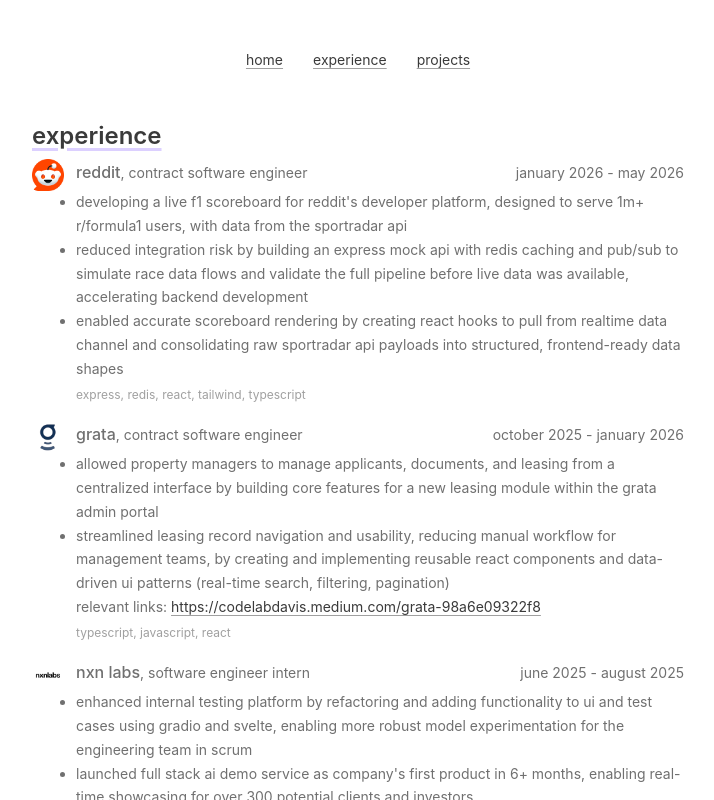
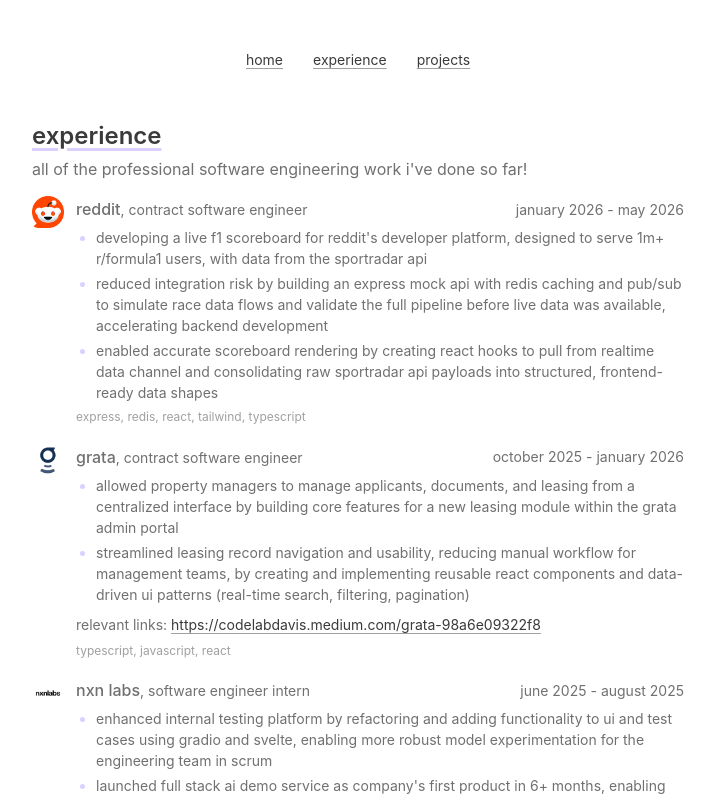
Before and after one commit to jame824/portfolio, a React (Vite) app: page /experience in a window 1280 px wide. Shown: the top 800 px of the page, without its empty margins (282-996 px from the left). Built offline with nearby package versions, Linux system fonts and the light colour scheme.

Commit message:
feat: completed projects page

```diff
--- a/src/components/ExperienceItem.jsx
+++ b/src/components/ExperienceItem.jsx
@@ -20,13 +20,13 @@
           </div>
           {isExperience ? (
             <div className={styles.summary}>
-              <ul>
+              <ul className={styles.bullets}>
                 {bullets.map((b) => (
                   <li key={b}>{b.toLowerCase()}</li>
                 ))}
               </ul>
               {link && (
-                <p>
+                <p className={styles.link}>
                   relevant links:{' '}
                   <a href={link} target="_blank" rel="noopener noreferrer">
                     {link}
--- a/src/components/ExperienceItem.module.css
+++ b/src/components/ExperienceItem.module.css
@@ -44,6 +44,29 @@
   margin-top: 4px;
 }
 
+.bullets {
+  margin-top: 4px;
+  padding-left: 20px;
+  list-style-type: disc;
+}
+
+.bullets li {
+  font-size: var(--font-size-s);
+  color: var(--text-secondary);
+  margin-top: 4px;
+  line-height: 1.5;
+}
+
+.bullets li::marker {
+  color: var(--underline);
+}
+
+.link {
+  margin-top: 8px;
+  font-size: var(--font-size-s);
+  color: var(--text-secondary);
+}
+
 .tech {
   font-size: var(--font-size-xs);
   color: var(--text-muted);
--- a/src/components/ProjectItem.jsx
+++ b/src/components/ProjectItem.jsx
@@ -1,6 +1,9 @@
 import styles from './ProjectItem.module.css';
 
-const ProjectItem = ({ project: { name, summary, tech, link, picture } }) => {
+const ProjectItem = ({
+  project: { name, summary, tech, link, picture, bullets },
+  isProject = false,
+}) => {
   return (
     <div className={styles.item}>
       <img className={styles.image} src={picture} alt={name} />
@@ -13,7 +16,25 @@
         >
           {name.toLowerCase()}
         </a>
-        <p className={styles.summary}>{summary.toLowerCase()}</p>
+        {isProject ? (
+          <div className={styles.summary}>
+            <ul className={styles.bullets}>
+              {bullets.map((b) => (
+                <li key={b}>{b.toLowerCase()}</li>
+              ))}
+            </ul>
+            {link && (
+              <p className={styles.link}>
+                relevant links:{' '}
+                <a href={link} target="_blank" rel="noopener noreferrer">
+                  {link}
+                </a>
+              </p>
+            )}
+          </div>
+        ) : (
+          <p className={styles.summary}>{summary.toLowerCase()}</p>
+        )}
         <p className={styles.tech}>{tech.join(', ').toLowerCase()}</p>
       </div>
     </div>
--- a/src/components/ProjectItem.module.css
+++ b/src/components/ProjectItem.module.css
@@ -25,6 +25,29 @@
   color: var(--text-secondary);
 }
 
+.bullets {
+  margin-top: 4px;
+  padding-left: 20px;
+  list-style-type: disc;
+}
+
+.bullets li {
+  font-size: var(--font-size-s);
+  color: var(--text-secondary);
+  margin-top: 4px;
+  line-height: 1.5;
+}
+
+.bullets li::marker {
+  color: var(--underline);
+}
+
+.link {
+  margin-top: 8px;
+  font-size: var(--font-size-s);
+  color: var(--text-secondary);
+}
+
 .tech {
   font-size: var(--font-size-xs);
   color: var(--text-muted);
--- a/src/data/projects.json
+++ b/src/data/projects.json
@@ -2,9 +2,9 @@
   {
     "name": "TapIn",
     "tech": ["SwiftUI", "Python", "Flask", "Firestore", "Google Cloud", "Claude API"],
-    "summary": "Fullstack iOS app with 100+ downloads delivering personalized news, events, and 3 daily games with multi-provider authentication.",
+    "summary": "Fullstack iOS app with 300+ downloads delivering personalized news, events, and 3 daily games with multi-provider authentication.",
     "bullets": [
-      "Shipped fullstack iOS app with 100+ downloads, delivering personalized news and events, and 3 daily games using SwiftUI, Python/Flask, Firestore, and Google Cloud with multi-provider authentication",
+      "Shipped fullstack iOS app with 300+ downloads, delivering personalized news and events, and 3 daily games using SwiftUI, Python/Flask, Firestore, and Google Cloud with multi-provider authentication",
       "Engineered live iCal event parsing, a daily Wordle with cloud-based leaderboard rankings, and Claude API integration for AI-generated news and event briefs via a Flask REST API, with end-to-end data flow from Firestore"
     ],
     "picture": "/tap-in.png",
@@ -20,5 +20,15 @@
     ],
     "picture": "/link-up.png",
     "link": "https://link-up-nine-sigma.vercel.app/"
+  },
+  {
+    "name": "React Practice",
+    "tech": ["TypeScript", "Next.js", "React", "Tailwind", "Appwrite", "Shadcn"],
+    "bullets": [
+      "Iteratively learned React by developing 2 fullstack web applications using TypeScript, Next.js, Tailwind, and React",
+      "Learned through AI assisted planning and workflows, daily conceptual breakdowns and reviews, and continuously rebuilding from scratch"
+    ],
+    "picture": "/react-practice.png",
+    "link": "https://github.com/jame824/react-practice"
   }
 ]
--- a/src/pages/Experience.jsx
+++ b/src/pages/Experience.jsx
@@ -14,6 +14,11 @@
       >
         experience
       </h2>
+
+      <p style={{ padding: '5px 0' }}>
+        all of the professional software engineering work i've done so far!
+      </p>
+
       {experiences.map((experience) => (
         <ExperienceItem
           key={experience.company}
--- a/src/pages/Home.jsx
+++ b/src/pages/Home.jsx
@@ -19,7 +19,9 @@
           james fu
         </h2>
 
-        <p>uc davis, b.s. computer science, graduating june 2026</p>
+        <p style={{ padding: '5px 0' }}>
+          uc davis, b.s. computer science, graduating june 2026
+        </p>
 
         <p style={{ color: 'var(--text-muted)' }}>
           <em>consistent learner.</em> here are some things i'm currently
@@ -41,7 +43,7 @@
 
       <div className="section">
         <h3 className="section-header">projects</h3>
-        {projects.map((project) => (
+        {projects.slice(0, 2).map((project) => (
           <ProjectItem key={project.name} project={project} />
         ))}
         <Link className="section-link" to="/projects">
--- a/src/pages/Projects.jsx
+++ b/src/pages/Projects.jsx
@@ -1,4 +1,6 @@
 import React from 'react';
+import projects from '../data/projects.json';
+import ProjectItem from '../components/ProjectItem';
 
 const Projects = () => {
   return (
@@ -13,6 +15,15 @@
       >
         projects
       </h2>
+
+      <p style={{ padding: '5px 0' }}>
+        some of the projects i'm most proud of. i love creating for a purpose
+        while learning new means to do so along the way.
+      </p>
+
+      {projects.map((project) => (
+        <ProjectItem key={project.name} project={project} isProject />
+      ))}
     </div>
   );
 };
```
Also changed, not shown: public/react-practice.png (added).
